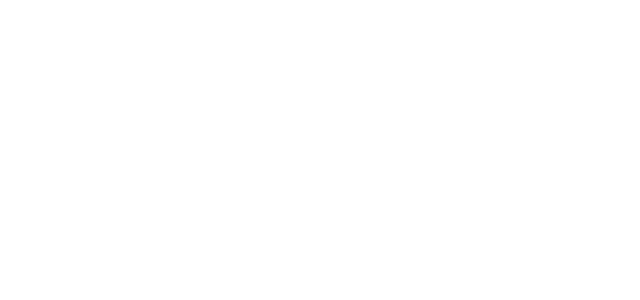
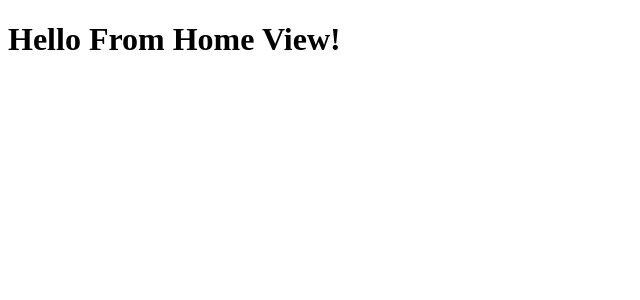
Before and after one commit to freakingeek/quizzo, a Vue app: page / in a window 1280 px wide. Shown: the top 300 px of the page, without its empty margins (0-640 px from the left). Built offline with nearby package versions, Linux system fonts and the light colour scheme.

Commit message:
feat: config vue-router package

```diff
--- a/src/App.vue
+++ b/src/App.vue
@@ -1,4 +1,6 @@
-<template></template>
+<template>
+  <RouterView />
+</template>
 
 <script>
 export default {
--- a/src/index.js
+++ b/src/index.js
@@ -1,4 +1,5 @@
 import { createApp } from 'vue';
 import App from './App.vue';
+import router from '/src/config/router.js';
 
-createApp(App).mount('#app');
+createApp(App).use(router).mount('#app');
--- /dev/null
+++ b/src/views/HomeView/index.vue
@@ -0,0 +1,11 @@
+<template>
+  <h1>Hello From Home View!</h1>
+</template>
+
+<script>
+export default {
+  name: 'HomeView',
+};
+</script>
+
+<style src="./HomeView.scss" lang="scss" sciped />
```
Also changed, not shown: src/config/router.js (added, +18 -0 lines), src/views/HomeView/HomeView.scss (added).
